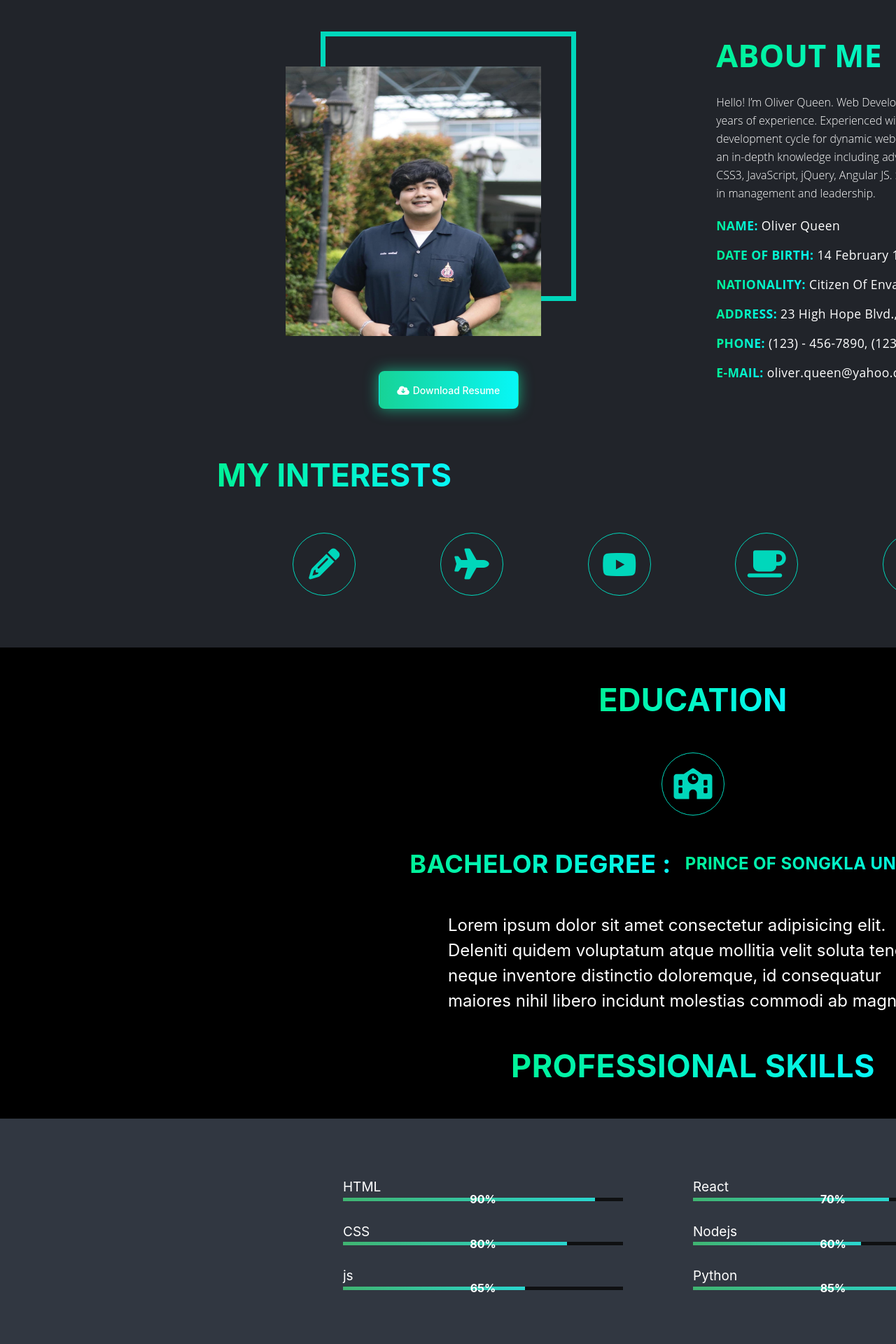
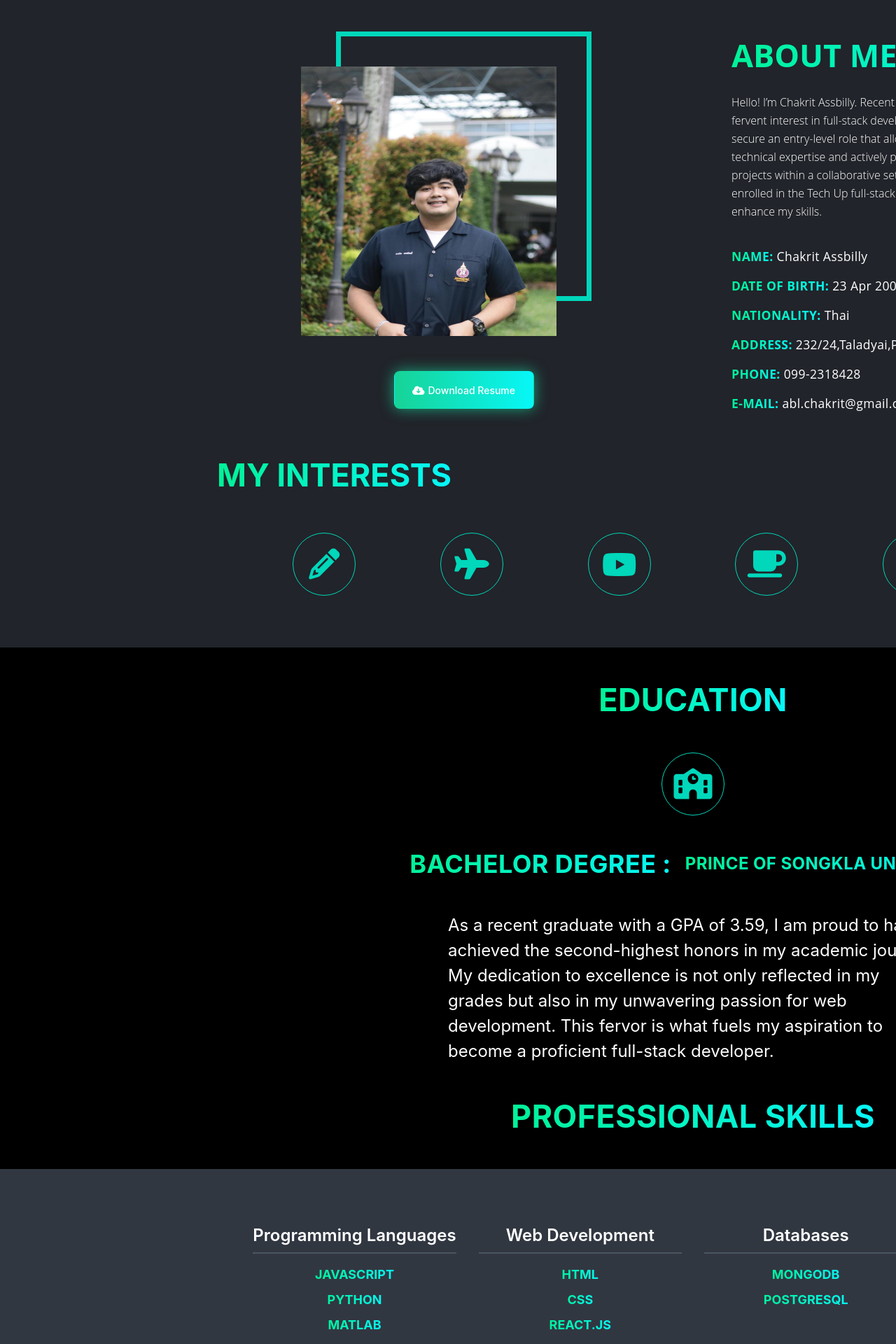
Before and after one commit to Chakrit-Billy/First-Resume, a React (Vite) app: page / in a window 1280 px wide. Shown: the part 1220-3140 px from the top of the page at 70% size. Built offline with nearby package versions, Linux system fonts and the light colour scheme.

Commit message:
edit(skillbar):change to skillpoint

```diff
--- a/componenets/Page2.css
+++ b/componenets/Page2.css
@@ -30,7 +30,7 @@ a:hover {
 .text-2 {
   display: block;
   width: 395px;
-  height: 156px;
+  height: 200px;
   color: #fff;
   font-size: 16px;
   font-weight: 300;
--- a/componenets/Page2.jsx
+++ b/componenets/Page2.jsx
@@ -3,93 +3,93 @@ import BL from "../src/assets/Billy.png";
 function Page2() {
   return (
     <>
-      <div className="w-[1980px] h-[1080px] bg-[#21242a] pt-[200px]">
-        <div className="flex justify-center">
-          <div className="flex  justify-around px-[150px]">
-            <div className="flex-col h-[600px] relative mr-[200px]">
-              <div className="Box-1 "></div>
+      <div className='w-[1980px] h-[1080px] bg-[#21242a] pt-[200px]'>
+        <div className='flex justify-center'>
+          <div className='flex  justify-around px-[150px]'>
+            <div className='flex-col h-[600px] relative mr-[200px]'>
+              <div className='Box-1 '></div>
               <img
                 src={BL}
-                alt=""
-                className="w-[365px] h-[385px] absolute top-[50px] left-[-50px]"
+                alt=''
+                className='w-[365px] h-[385px] absolute top-[50px] left-[-50px]'
               />
-              <button className="button-1 w-[200px] h-[54px] ml-[82.5px] ">
-                <a href="#" className="text-white ">
-                  <i className="fa fa-cloud-download mr-[5px]"></i>
+              <button className='button-1 w-[200px] h-[54px] ml-[82.5px] '>
+                <a href='/Resume Chakrit-Billy.pdf' className='text-white '>
+                  <i className='fa fa-cloud-download mr-[5px]'></i>
                   Download Resume
                 </a>
               </button>
             </div>
-            <div className="flex-col justify-center Text">
-              <div className="text-1">ABOUT ME</div>
-              <p className="text-2 ">
+            <div className='flex-col justify-center Text'>
+              <div className='text-1'>ABOUT ME</div>
+              <p className='text-2 '>
                 {" "}
-                Hello! I’m Oliver Queen. Web Developer with over 8 years of
-                experience. Experienced with all stages of the development cycle
-                for dynamic web projects. Having an in-depth knowledge including
-                advanced HTML5, CSS3, JavaScript, jQuery, Angular JS. Strong
-                background in management and leadership.
+                Hello! I’m Chakrit Assbilly. Recent graduate with a fervent
+                interest in full-stack development, aiming to secure an
+                entry-level role that allows me to apply my technical expertise
+                and actively participate in dynamic projects within a
+                collaborative setting. Currently enrolled in the Tech Up
+                full-stack bootcamp to further enhance my skills.
               </p>
-              <ul className="profile-menu">
+              <ul className='profile-menu'>
                 <li>
-                  <span>Name: </span> Oliver Queen
+                  <span>Name: </span> Chakrit Assbilly
                 </li>
                 <li>
-                  <span>Date of birth: </span> 14 February 1986
+                  <span>Date of birth: </span> 23 Apr 2000
                 </li>
                 <li>
-                  <span>Nationality: </span> Citizen Of Envato
+                  <span>Nationality: </span> Thai
                 </li>
                 <li>
-                  <span>Address: </span> 23 High Hope Blvd., Some City, Some
-                  Country
+                  <span>Address: </span> 232/24,Taladyai,Phuket 83000
                 </li>
                 <li>
-                  <span>Phone: </span> (123) - 456-7890, (123) - 456-7890
+                  <span>Phone: </span> 099-2318428
                 </li>
                 <li>
-                  <span>E-Mail: </span> oliver.queen@yahoo.com
+                  <span>E-Mail: </span> abl.chakrit@gmail.com
                 </li>
               </ul>
             </div>
           </div>
         </div>
         <div>
-          <div className="text-3 ml-[310px]">MY INTERESTS</div>
+          <div className='text-3 ml-[310px]'>MY INTERESTS</div>
 
-          <div className="container mx-auto px-4 py-8">
-            <div className="grid grid-cols-2 sm:grid-cols-3 md:grid-cols-6 gap-4">
-              <div className="interest-item flex items-center justify-center  p-4 transition duration-300 transform hover:-translate-y-2 hover:shadow-lg">
-                <div className="icon-decorated">
-                  <i className="fa fa-pencil"></i>
+          <div className='container mx-auto px-4 py-8'>
+            <div className='grid grid-cols-2 sm:grid-cols-3 md:grid-cols-6 gap-4'>
+              <div className='interest-item flex items-center justify-center  p-4 transition duration-300 transform hover:-translate-y-2 hover:shadow-lg'>
+                <div className='icon-decorated'>
+                  <i className='fa fa-pencil'></i>
                   <p>Drawing</p>
                 </div>
               </div>
 
-              <div className="interest-item flex items-center justify-center  p-4 transition duration-300 transform hover:-translate-y-2 hover:shadow-lg">
-                <div className="icon-decorated">
-                  <i className="fa fa-plane"></i>
+              <div className='interest-item flex items-center justify-center  p-4 transition duration-300 transform hover:-translate-y-2 hover:shadow-lg'>
+                <div className='icon-decorated'>
+                  <i className='fa fa-plane'></i>
                   <p>Travel</p>
                 </div>
               </div>
 
-              <div className="interest-item flex items-center justify-center  p-4 transition duration-300 transform hover:-translate-y-2 hover:shadow-lg">
-                <div className="icon-decorated">
-                  <i className="fa-brands fa-youtube"></i>
+              <div className='interest-item flex items-center justify-center  p-4 transition duration-300 transform hover:-translate-y-2 hover:shadow-lg'>
+                <div className='icon-decorated'>
+                  <i className='fa-brands fa-youtube'></i>
                   <p>Watch youtube</p>
                 </div>
               </div>
 
-              <div className="interest-item flex items-center justify-center  p-4 transition duration-300 transform hover:-translate-y-2 hover:shadow-lg">
-                <div className="icon-decorated">
-                  <i className="fa fa-coffee"></i>
+              <div className='interest-item flex items-center justify-center  p-4 transition duration-300 transform hover:-translate-y-2 hover:shadow-lg'>
+                <div className='icon-decorated'>
+                  <i className='fa fa-coffee'></i>
                   <p>Coffee</p>
                 </div>
               </div>
 
-              <div className="interest-item flex items-center justify-center  p-4 transition duration-300 transform hover:-translate-y-2 hover:shadow-lg">
-                <div className="icon-decorated">
-                  <i className="fa-solid fa-cart-shopping"></i>
+              <div className='interest-item flex items-center justify-center  p-4 transition duration-300 transform hover:-translate-y-2 hover:shadow-lg'>
+                <div className='icon-decorated'>
+                  <i className='fa-solid fa-cart-shopping'></i>
                   <p>Shopping</p>
                 </div>
               </div>
--- a/componenets/Page3.jsx
+++ b/componenets/Page3.jsx
@@ -1,72 +1,65 @@
 import "./Page3.css";
 function Page3() {
   const skills = [
-    { name: "HTML", percentage: 90 },
-    { name: "CSS", percentage: 80 },
-    { name: "js", percentage: 65 },
-    { name: "React", percentage: 70 },
-    { name: "Nodejs", percentage: 60 },
-    { name: "Python", percentage: 85 },
+    {
+      category: "Programming Languages",
+      skills: ["Javascript", "Python", "Matlab", "C and C++"],
+    },
+    {
+      category: "Web Development",
+      skills: ["HTML", "CSS", "React.js", "Node.js"],
+    },
+    { category: "Databases", skills: ["MongoDB", "PostgreSQL"] },
+    {
+      category: "Others",
+      skills: ["Git", "Postman", "Vs code", "Arduino IDE"],
+    },
   ];
   return (
     <>
-      <div className="w-[1980px] h-[1080px] bg-black flex flex-col items-center pt-[50px]">
-        <div className="HeaderP3 mb-[50px] ">EDUCATION</div>
-        <div className="icon-decorated mt-[50px] mb-[50px]">
-          <i className="fa-solid fa-school"></i>
+      <div className='w-[1980px] h-[1080px] bg-black flex flex-col items-center pt-[50px]'>
+        <div className='HeaderP3 mb-[50px] '>EDUCATION</div>
+        <div className='icon-decorated mt-[50px] mb-[50px]'>
+          <i className='fa-solid fa-school'></i>
         </div>
-        <div className="flex mb-[50px]">
-          <div className="contentP3 mr-[20px]">Bachelor Degree : </div>
-          <div className="contentP flex justify-center items-center">
+        <div className='flex mb-[50px]'>
+          <div className='contentP3 mr-[20px]'>Bachelor Degree : </div>
+          <div className='contentP flex justify-center items-center'>
             {" "}
             Prince of Songkla University
           </div>
         </div>
-        <div className=" mb-[50px]">
-          <p className="w-[700px] text-white text-[24px]">
-            Lorem ipsum dolor sit amet consectetur adipisicing elit. Deleniti
-            quidem voluptatum atque mollitia velit soluta tenetur, neque
-            inventore distinctio doloremque, id consequatur maiores nihil libero
-            incidunt molestias commodi ab magnam.
+        <div className=' mb-[50px]'>
+          <p className='w-[700px] text-white text-[24px]'>
+            As a recent graduate with a GPA of 3.59, I am proud to have achieved
+            the second-highest honors in my academic journey. My dedication to
+            excellence is not only reflected in my grades but also in my
+            unwavering passion for web development. This fervor is what fuels my
+            aspiration to become a proficient full-stack developer.
           </p>
         </div>
-        <div className="flex flex-col items-center">
-          <div className="HeaderP3 ">PROFESSIONAL SKILLS</div>
-          <div className="bg-[#313741] w-[1980px] h-[360px] flex items-center justify-center mt-[50px]">
-            <div className="skills-container">
-              {/* Left Column */}
-              <div className="skills-column ">
-                {skills.slice(0, 3).map((skill) => (
-                  <div className="skill" key={skill.name}>
-                    <p>{skill.name}</p>
-                    <div className="skill-bar">
-                      <div
-                        className={`skill-level ${skill.name.toLowerCase()}`}
-                        style={{ width: `${skill.percentage}%` }}
-                      >
-                        <span className="percentage">{`${skill.percentage}%`}</span>
-                      </div>
-                    </div>
+        <div className='flex flex-col items-center'>
+          <div className='HeaderP3 '>PROFESSIONAL SKILLS</div>
+          <div className='bg-[#313741] w-[1980px] h-[360px] flex items-center justify-center mt-[50px]'>
+            <div className='grid grid-cols-4 gap-8 mx-auto'>
+              {skills.map((category, index) => (
+                <div key={index} className='text-white text-center'>
+                  <div className='text-2xl font-semibold mb-4 border-b-2 border-gray-600 pb-2'>
+                    {category.category}
                   </div>
-                ))}
-              </div>
-
-              {/* Right Column */}
-              <div className="skills-column">
-                {skills.slice(3).map((skill) => (
-                  <div className="skill" key={skill.name}>
-                    <p>{skill.name}</p>
-                    <div className="skill-bar">
-                      <div
-                        className={`skill-level ${skill.name.toLowerCase()}`}
-                        style={{ width: `${skill.percentage}%` }}
-                      >
-                        <span className="percentage">{`${skill.percentage}%`}</span>
-                      </div>
-                    </div>
-                  </div>
-                ))}
-              </div>
+                  <ul className='list-none p-0'>
+                    {category.skills.map((skill, skillIndex) => (
+                      <li
+                        key={skillIndex}
+                        className='mb-2 text-lg text-green-400'>
+                        <span className='bg-gray-800 rounded-lg px-2 py-1'>
+                          {skill}
+                        </span>
+                      </li>
+                    ))}
+                  </ul>
+                </div>
+              ))}
             </div>
           </div>
         </div>
```
Also changed, not shown: 1 other file (tests, documents, lock files or other folders).
